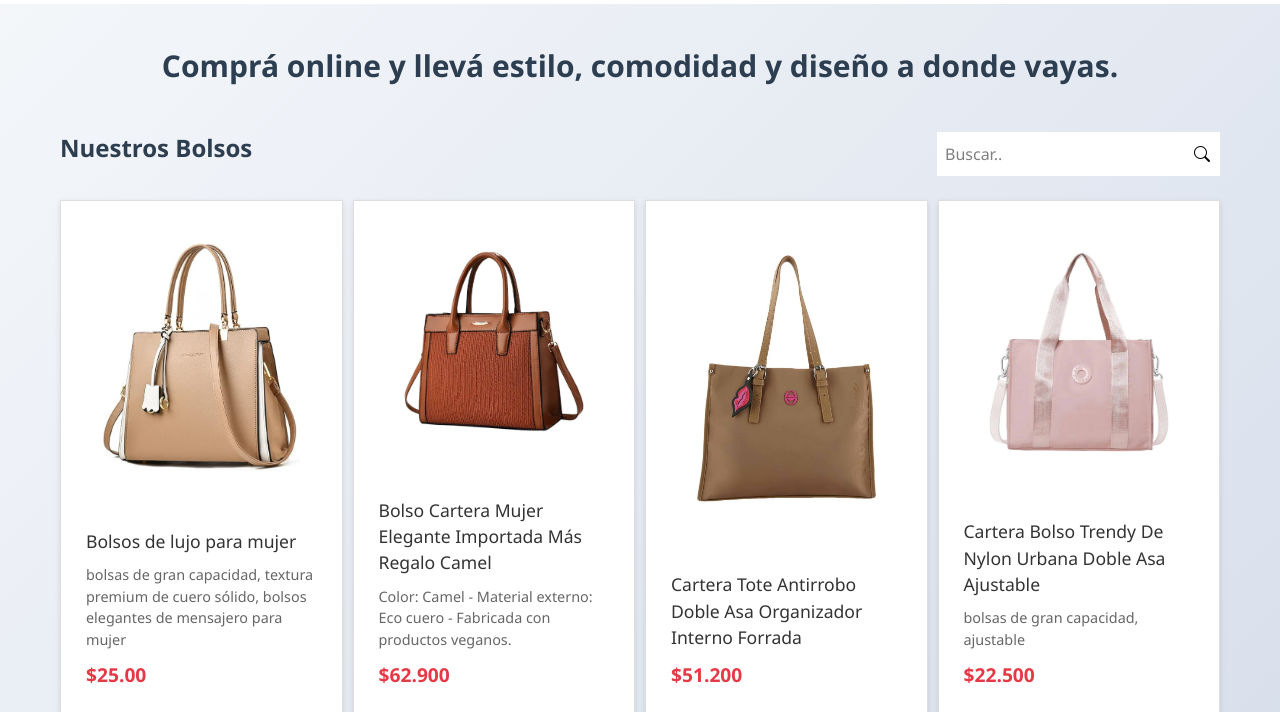
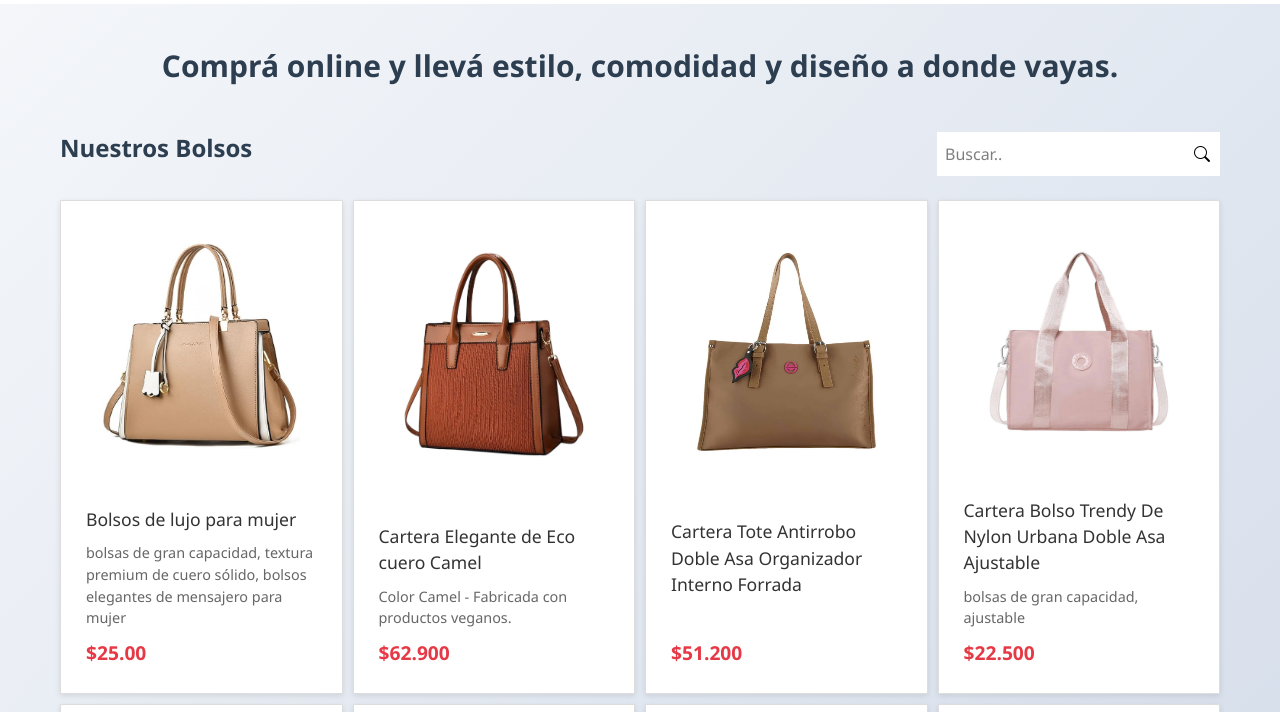
Before and after one commit to JonathanGamon95/Landing-page-Tienda-online-V1, a website: page index.html in a window 1280 px wide. Both pictures are taken after a click on the button "Tienda". Shown: the part 76-788 px from the top of the page. Drawn offline with nearby package versions, Linux system fonts and the light colour scheme.

Commit message:
se corrigio detalles en tarjetas de producto en galeria de productos

```diff
--- a/index.html
+++ b/index.html
@@ -177,10 +177,8 @@
                     <div class="h-full p-8"><img src="./src/assest/imagen/products/D_NQ_NP_2X_885703-MLA89733354781_082025-F.jpg"
                         alt="Producto 2"></div>
                     <div class="info">
-                        <h3>Bolso Cartera Mujer Elegante Importada Más Regalo Camel</h3>
-                        <p>Color: Camel -
-                            Material externo: Eco cuero -
-                            Fabricada con productos veganos.</p>
+                        <h3>Cartera Elegante de Eco cuero Camel</h3>
+                        <p>Color Camel - Fabricada con productos veganos.</p>
                         <span class="precio">$62.900</span>
                     </div>
                 </div>
@@ -191,7 +189,7 @@
                         alt="Producto 3"></div>
                     <div class="info">
                         <h3>Cartera Tote Antirrobo Doble Asa Organizador Interno Forrada</h3>
-                        <p></p>
+                        <p>&nbsp</p>
                         <span class="precio">$51.200</span>
                     </div>
                 </div>
@@ -249,7 +247,7 @@
                         alt="Producto 8"></div>
                     <div class="info">
                         <h3>Cartera Bolso Mujer De Cuero Sintetico Negra Shopper Bag</h3>
-                        <p>Acabado De Los Herrajes Níquel Color Negro Correa De Hombro Negro Diseño De La Tela Cuero
+                        <p>Correa De Hombro - Diseño De La Tela Cuero
                             Sintetico Charolado</p>
                         <span class="precio">$35.100</span>
                     </div>
```
Also changed, not shown: src/output.css.
